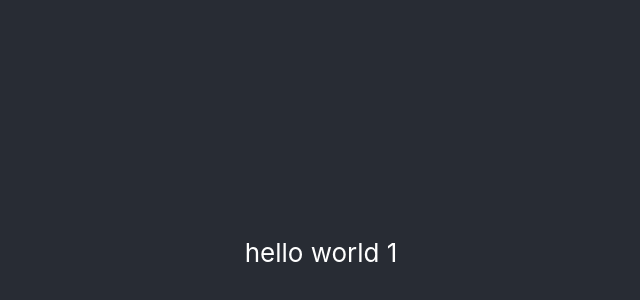
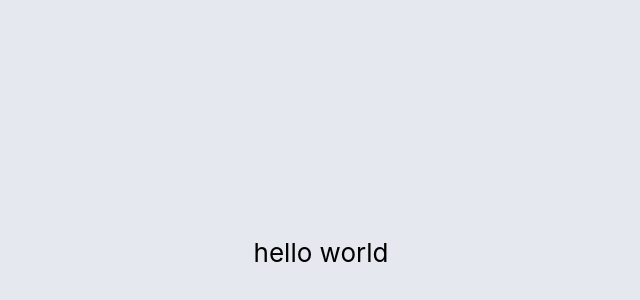
Before and after one commit to romanBryndzak/work-page, a React (Create React App) app: page / in a window 1280 px wide. Shown: the part 148-448 px from the top of the page, without its empty margins (319-959 px from the left). Built offline with nearby package versions, Linux system fonts and the light colour scheme.

Commit message:
refactoring code.

```diff
--- a/src/App.css
+++ b/src/App.css
@@ -2,37 +2,14 @@
   text-align: center;
 }
 
-.App-logo {
-  height: 40vmin;
-  pointer-events: none;
-}
-
-@media (prefers-reduced-motion: no-preference) {
-  .App-logo {
-    animation: App-logo-spin infinite 20s linear;
-  }
-}
 
 .App-header {
-  background-color: #282c34;
+  background-color: #e5e8ef;
   min-height: 100vh;
   display: flex;
   flex-direction: column;
   align-items: center;
   justify-content: center;
   font-size: calc(10px + 2vmin);
-  color: white;
+  color: #000000;
 }
-
-.App-link {
-  color: #61dafb;
-}
-
-@keyframes App-logo-spin {
-  from {
-    transform: rotate(0deg);
-  }
-  to {
-    transform: rotate(360deg);
-  }
-}
--- a/src/App.js
+++ b/src/App.js
@@ -4,7 +4,7 @@
     return (
         <div className="App">
             <header className="App-header">
-                <p>hello world 1 </p>
+                <p>hello world </p>
             </header>
         </div>
     );
```
